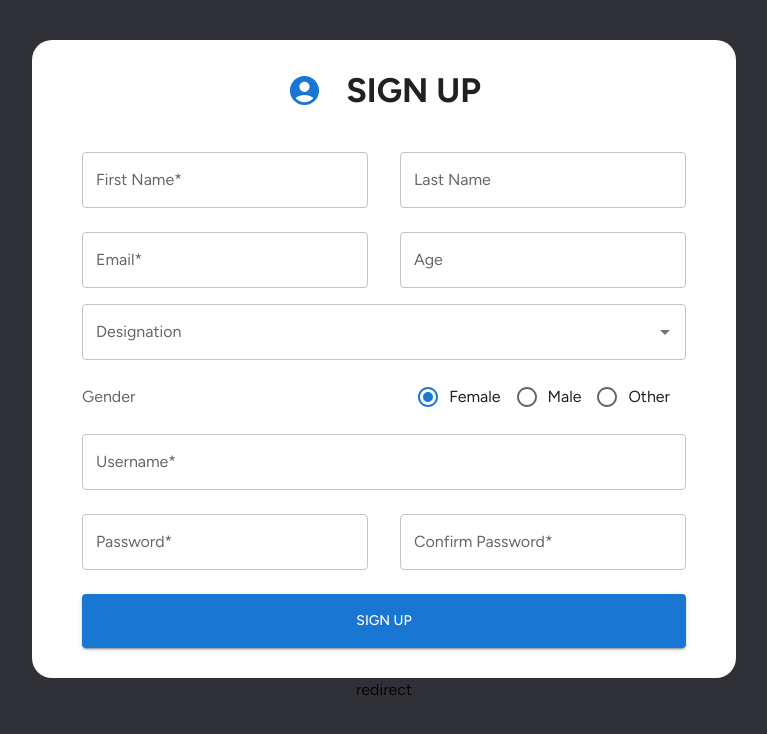
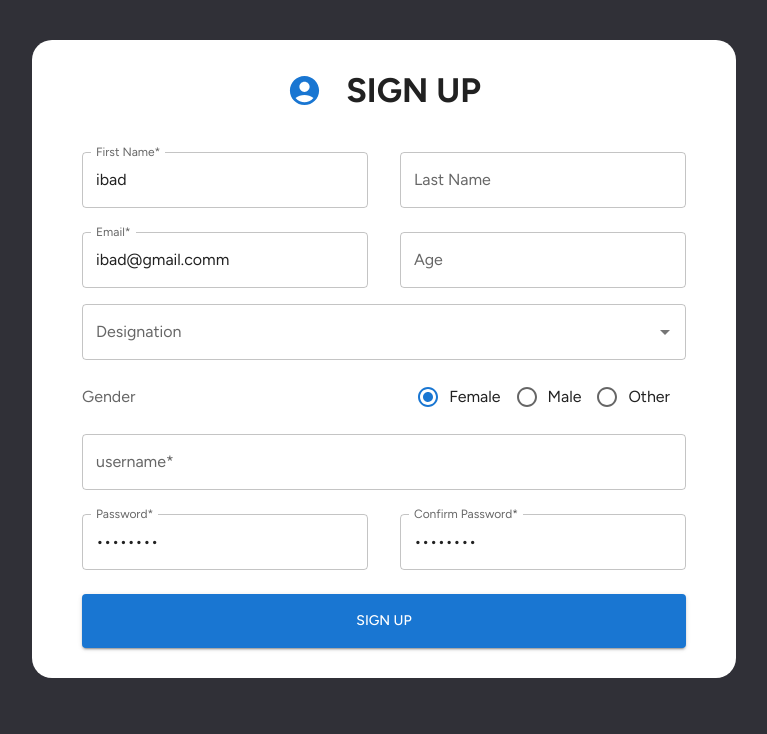
Before and after one commit to shaikhibadurr/signup-mui, a React (Create React App) app: page /signup in a window 1280 px wide. Shown: the top 734 px of the page, without its empty margins (256-1023 px from the left). Built offline with nearby package versions, Linux system fonts and the light colour scheme; a web font is replaced by a local one.

Commit message:
Commited

```diff
--- a/package.json
+++ b/package.json
@@ -11,16 +11,12 @@
     "@testing-library/jest-dom": "^5.16.5",
     "@testing-library/react": "^13.4.0",
     "@testing-library/user-event": "^13.5.0",
-    "process": "^0.11.10",
     "react": "^18.2.0",
     "react-dom": "^18.2.0",
     "react-hook-form": "^7.41.5",
     "react-hot-toast": "^2.4.0",
     "react-router-dom": "^6.6.2",
     "react-scripts": "5.0.1",
-    "twilio": "^3.84.1",
-    "twilio-client": "^1.14.0",
-    "util": "^0.12.5",
     "web-vitals": "^2.1.4"
   },
   "scripts": {
--- a/src/components/Form.js
+++ b/src/components/Form.js
@@ -1,7 +1,7 @@
 import React,{useEffect,useRef} from 'react'
 import emailjs from '@emailjs/browser';
-import { redirect } from 'react-router-dom';
 import {Controller, get, useForm} from 'react-hook-form'
+import {toast,Toaster, ToastIcon, useToasterStore} from 'react-hot-toast'
 import { Autocomplete,
     Button,
     Typography, Stack, Box, TextField,FormControl,FormLabel,RadioGroup,FormControlLabel,Radio} from '@mui/material'
@@ -12,33 +12,29 @@ import { useNavigate } from 'react-router-dom';
 const Form = () => {
     //sending email
     const form = useRef();
-    const navigate = useNavigate()
-    const sendEmail = () => {
-
+    const navigate = useNavigate();
+    const {register,handleSubmit, control, watch,formState:{errors}}=useForm();
+    useEffect(()=>{
+        // navigate('/auth')
+    console.log('loading..');
+    },[])
+    const submitForm = (data) =>{
         emailjs.sendForm('service_ouznm2n', 'template_jhl2vk5', form.current, 'ri-P7KTUydtH192Cq')
         .then((result) => {
             console.log(result.text);
         }, (error) => {
             console.log(error.text);
         });
-    };
-
-
-    const {register,handleSubmit, control, watch,formState:{errors}}=useForm();
-    useEffect(()=>{
-        // navigate('/auth')
-    console.log('loading..');
-    },[])
-    const submitForm = (data) =>{
-        sendEmail();
         var getData=JSON.parse(localStorage.getItem('userData')) || [];
         var newData=[...getData,data]
         localStorage.setItem('userData',JSON.stringify(newData));
         console.log(newData);
-
+        console.log("registered");
+        navigate('/');
     }
   return (
     <>
+        <Toaster/>
         <Box ref={form} onSubmit={handleSubmit(submitForm)} p={'30px 50px'} sx={{width:{xs:'95%',sm:'75%',md:'55%',xl:'40%'},bgcolor:'white',borderRadius:'20px'}}  component='form'>
             <Stack>
                 <Stack justifyContent={'center'} spacing={{xs:2,sm:3}} direction={{xs:'column', sm:'row'}} alignItems={'center'}>
@@ -50,6 +46,7 @@ const Form = () => {
                         <TextField
                         error={Boolean(errors.firstName?.message)}
                         helperText={errors.firstName?.message}
+                        value="ibad"
                         {...register('firstName',
                         {minLength:{value:4,message:"First Name should be atleast 3 chars"},
                         required:{value:true,message:"First Name is Required"}}
@@ -69,6 +66,7 @@ const Form = () => {
                     </Stack>
                     <Stack direction={{xs:'col',sm:'row'}} gap={4} mt={3}>
                         <TextField error={errors.email?.message}
+                        value="ibad@gmail.comm"
                         helperText={errors.email?.message}
                         {...register('email',{required:{value:true,message:'Email is Required'},
                         pattern: {
@@ -113,7 +111,7 @@ const Form = () => {
                     </FormControl>
 
                     <TextField
-                        {...register('userName',{required:{value:true,message:"User Name is Required"},
+                        {...register('username',{required:{value:true,message:"User Name is Required"},
                         validate:(val)=>{
                             var fetchUserData=JSON.parse(localStorage.getItem('userData')) || [];
                             // console.log(fetchUserData);
@@ -121,23 +119,24 @@ const Form = () => {
                             //     fetchUserData.map((item)=>{
                             //         if(val==item.firstName){
                             //             console.log("worked");
-                            //             return "Username already exists";
+                            //             return "username already exists";
                             //         }
                             //     })
                             // }
-                            var userNameArr=fetchUserData.map((item)=>item.userName);
-                            if(userNameArr.includes(val)) return "Username already exists..";
+                            var usernameArr=fetchUserData.map((item)=>item.username);
+                            if(usernameArr.includes(val)) return "username already exists..";
                         }
                     })}
-                        error={Boolean(errors.userName?.message)}
-                        helperText={errors.userName?.message}
+                        error={Boolean(errors.username?.message)}
+                        helperText={errors.username?.message}
                         id="outlined-basic"
-                        label="Username*"
+                        label="username*"
                         variant="outlined"
                         sx={{width:'100%',mt:2}} />
 
                     <Stack direction={{xs:'col',sm:'row'}} gap={4} mt={3} >
                         <TextField
+                        value='Ibad@123'
                         error={errors.password?.message}
                         helperText={errors.password?.message}
                         {...register('password',
@@ -147,6 +146,7 @@ const Form = () => {
                         )}
                         id="outlined-basic" label="Password*"  type='password' variant="outlined" sx={{width:'100%'}} />
                         <TextField
+                        value='Ibad@123'
                         error={errors.confirmPassword?.message}
                         helperText={errors.confirmPassword?.message}
                         {...register('confirmPassword',{
@@ -162,9 +162,7 @@ const Form = () => {
 
             </Stack>
         </Box>
-        <div onClick={()=>{console.log("hello"); redirect('/')}}>
-            redirect
-        </div>
+
 </>
 
   )
--- a/src/components/Login.js
+++ b/src/components/Login.js
@@ -11,15 +11,12 @@ import {Link as RouterLink}  from 'react-router-dom';
 import LockOpenTwoToneIcon from '@mui/icons-material/LockOpenTwoTone';
 import LoginIcon from '@mui/icons-material/Login';
 import { palette } from '@mui/system';
-
 const Login = () => {
-
   const theme=useTheme();
   const {register,handleSubmit,formState:{errors}}=useForm();
-
   const submitForm = (data) =>{
     var fetchData=JSON.parse(localStorage.getItem('userData'));
-    const getCredentials=fetchData.filter((item)=>{return (item.userName===data.userName && item.password===data.password)});
+    const getCredentials=fetchData.filter((item)=>{return (item.username===data.username && item.password===data.password)});
     if(getCredentials.length===1){
         toast.success("You are Logged in..");
     }else{
@@ -37,18 +34,18 @@ const Login = () => {
                 </Stack>
                 <Stack mt={5}>
                     <TextField
-                    {...register('userName',{required:{value:true,message:"Username is Required"},
+                    {...register('username',{required:{value:true,message:"username is Required"},
                     validate: (val)=>{
                         var fetchData=JSON.parse(localStorage.getItem('userData'));
-                        const usernames=fetchData.map((item)=>item.userName);
+                        const usernames=fetchData.map((item)=>item.username);
                         if(!usernames.includes(val)){
-                            return "Username doesn't exist";
+                            return "username doesn't exist";
                         }
                     }
                     })}
                     error={Boolean(errors.username?.message)}
                     helperText={errors.username?.message}
-                    id="outlined-basic" label="Username*" variant="outlined" />
+                    id="outlined-basic" label="username*" variant="outlined" />
                     <TextField
                     {...register('password',{required:{value:true,message:"Password is required"}})}
                     error={Boolean(errors.password?.message)}
```
Also changed, not shown: 2 other files (tests, documents, lock files or other folders).
